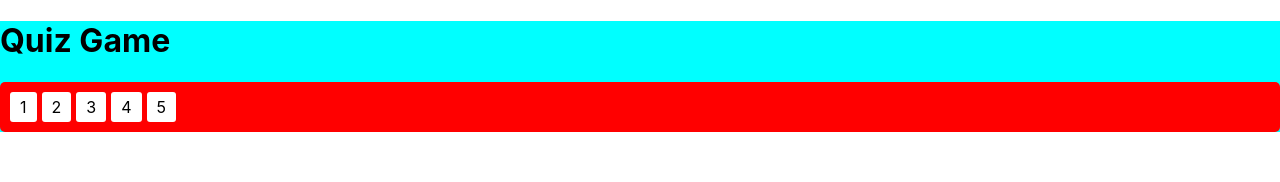
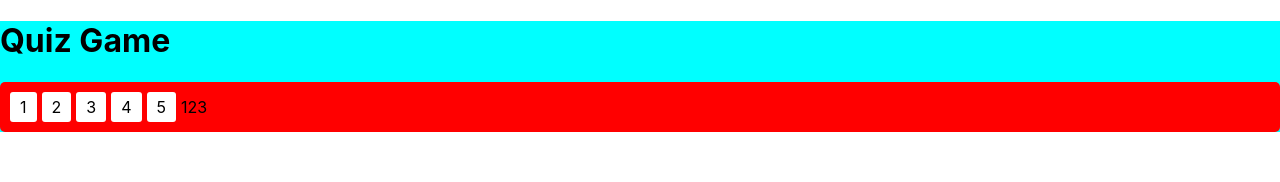
Before and after one commit to Egor-Kozlov/Quiz-game-front-end, a React (Create React App) app: page / in a window 1280 px wide. Shown: the top 182 px of the page. Built offline with nearby package versions, Linux system fonts and the light colour scheme.

Commit message:
added test commit

```diff
--- a/src/components/Number.tsx
+++ b/src/components/Number.tsx
@@ -9,6 +9,7 @@ const Numbers = () => {
         {numbers.map((number, index) => (
           <span key={index}>{number}</span>
         ))}
+        123
       </p>
     </div>
 
```
